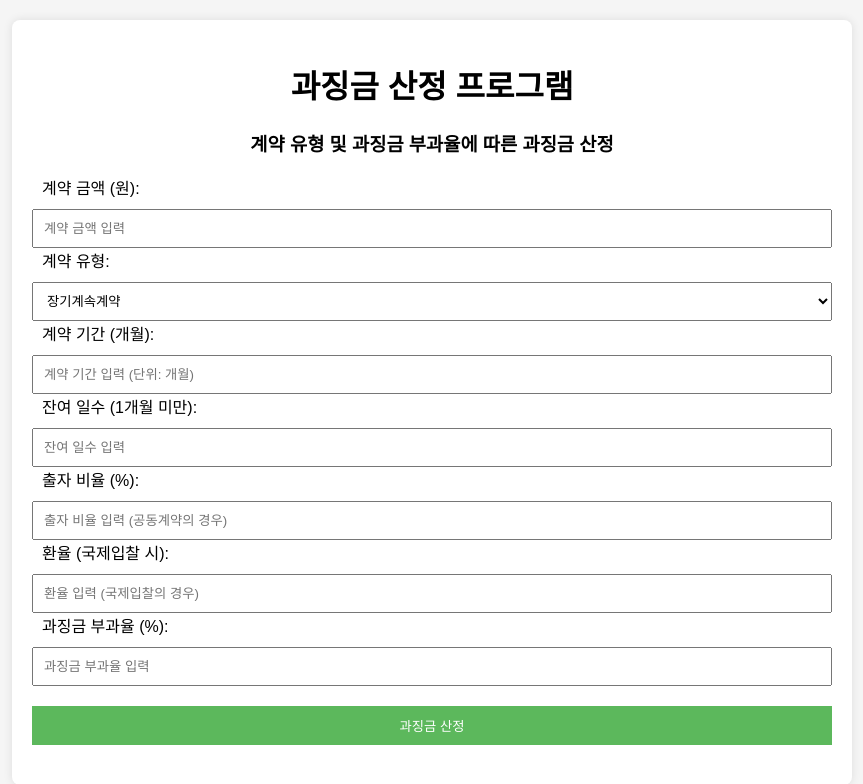
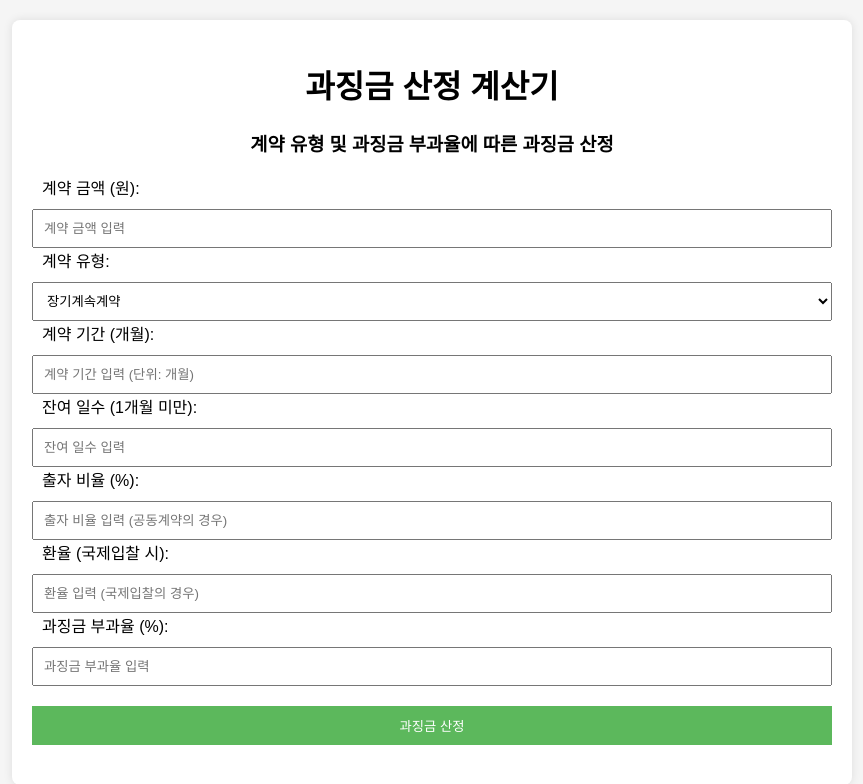
Before and after one commit to dongbojeong/kangsan, a plain HTML site: page pen_calculator.html in a window 1280 px wide. Shown: the whole page, without its empty margins (208-1071 px from the left). Drawn offline with Linux system fonts and the light colour scheme.

Commit message:
Update pen_calculator.html
계산기 명칭 수정

```diff
--- a/pen_calculator.html
+++ b/pen_calculator.html
@@ -3,7 +3,7 @@
 <head>
     <meta charset="UTF-8">
     <meta name="viewport" content="width=device-width, initial-scale=1.0">
-    <title>과징금 산정 프로그램</title>
+    <title>과징금 산정 계산기</title>
     <style>
         body {
             font-family: Arial, sans-serif;
@@ -54,7 +54,7 @@
 </head>
 <body>
     <div class="container">
-        <h1>과징금 산정 프로그램</h1>
+        <h1>과징금 산정 계산기</h1>
         <h3>계약 유형 및 과징금 부과율에 따른 과징금 산정</h3>
 
         <label for="contractAmount">계약 금액 (원):</label>
```
